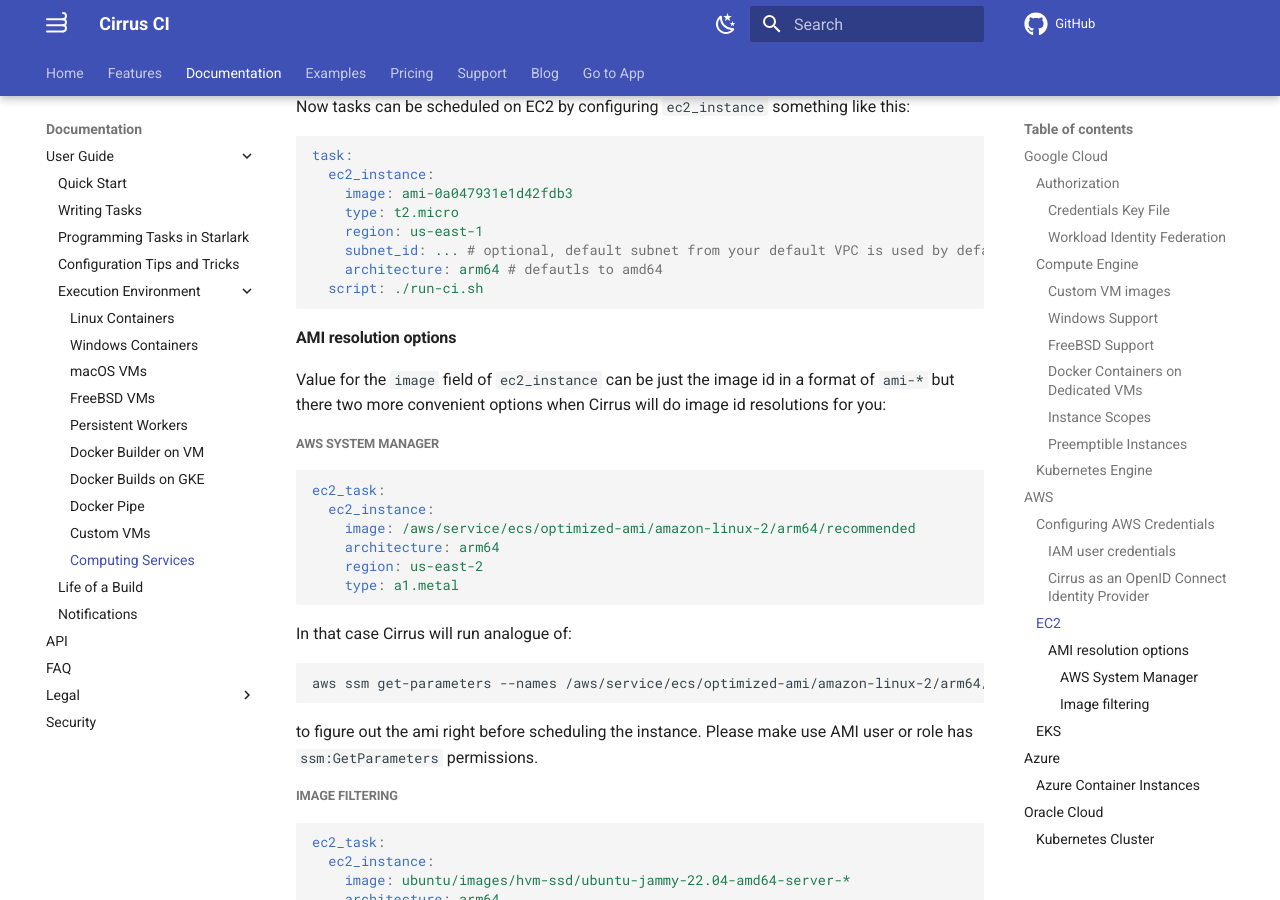
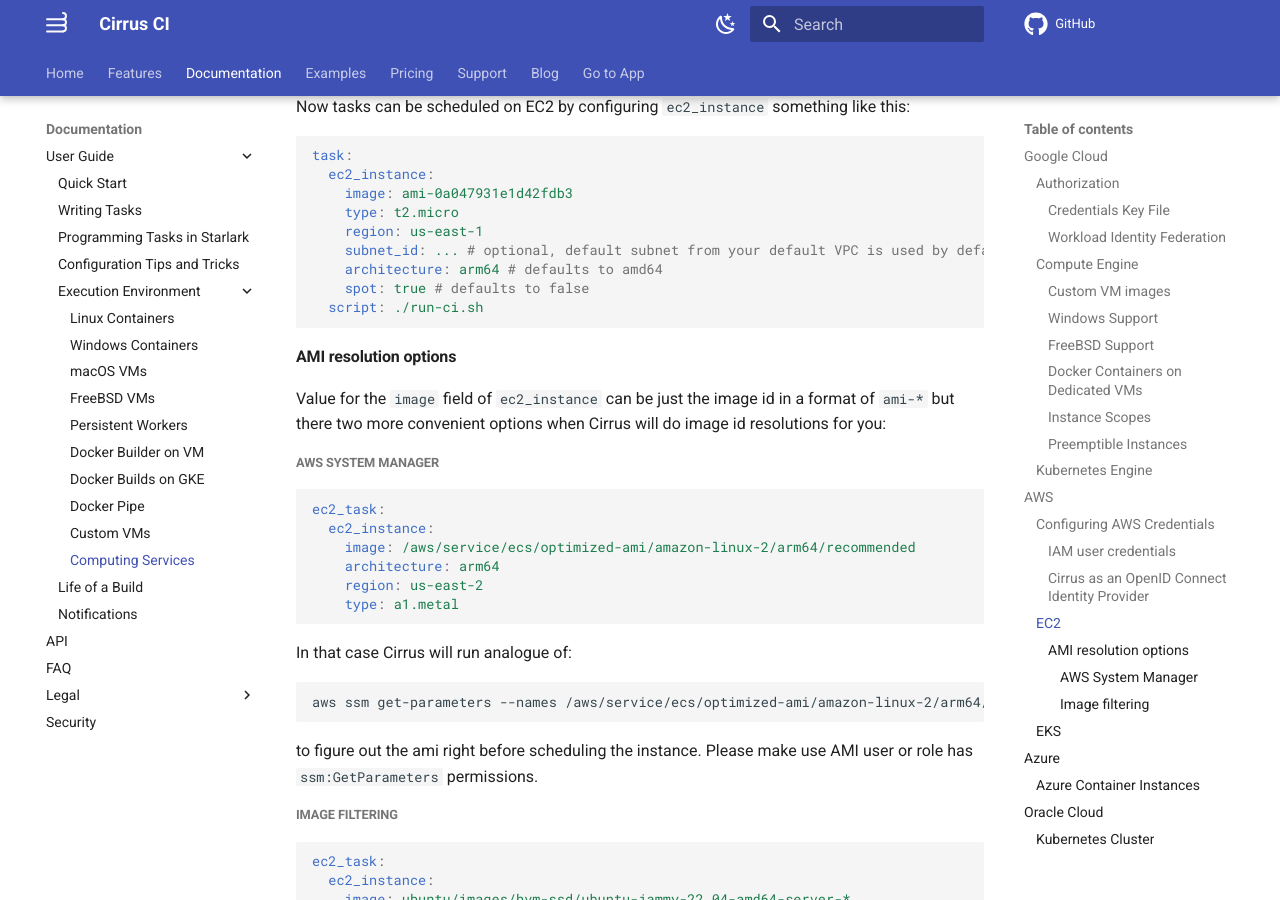
Before and after one commit to cirruslabs/cirrus-ci-docs, an MkDocs documentation site: the page built from docs/guide/supported-computing-services.md, in a window 1280 px wide and 900 px high, scrolled down 13489 px. Built offline with MkDocs 1.6.1 and Material for MkDocs 9.7.7, drawn with Linux system fonts in a browser that asks for light colours; emoji names are drawn with the system emoji font; comment, search, counter and statistics services are not loaded.

Commit message:
Document spot instances
Fixes https://github.com/cirruslabs/cirrus-ci-docs/issues/1132

````diff
--- a/docs/guide/supported-computing-services.md
+++ b/docs/guide/supported-computing-services.md
@@ -679,7 +679,8 @@ task:
     type: t2.micro
     region: us-east-1
     subnet_id: ... # optional, default subnet from your default VPC is used by default
-    architecture: arm64 # defautls to amd64
+    architecture: arm64 # defaults to amd64
+    spot: true # defaults to false
   script: ./run-ci.sh
 ```
 
````
